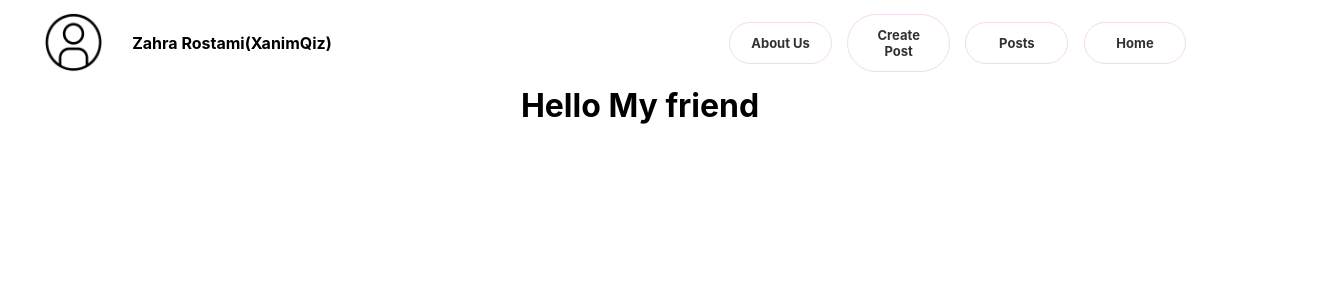
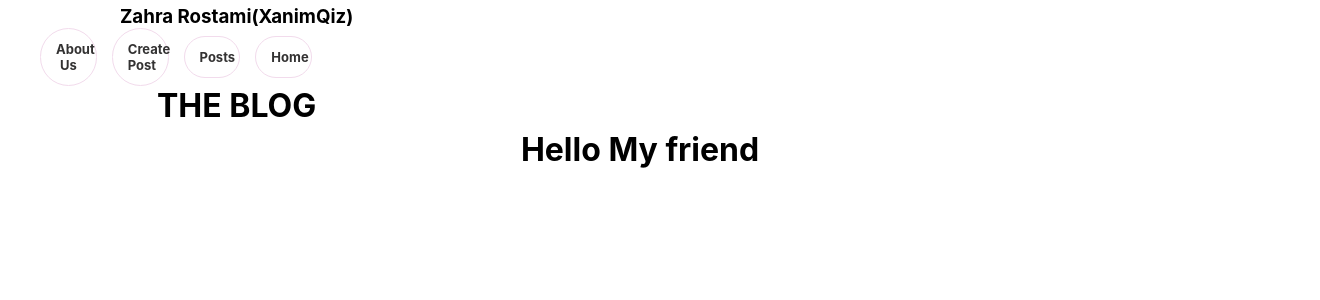
Before and after one commit to zahraRostami1999/blog-app, a React (Create React App) app: page / in a window 1280 px wide. Shown: the top 300 px of the page, 1320 px wide, since content can reach past the window. Built offline with nearby package versions, Linux system fonts and the light colour scheme.

Commit message:
edit Header component: add new sections

```diff
--- a/src/Components/header/Header.jsx
+++ b/src/Components/header/Header.jsx
@@ -1,33 +1,35 @@
 import styled from "./header.module.css";
 import logo from "./../../assets/image/profile.png";
 import { Link } from "react-router-dom";
+import { Fragment } from "react";
 
 function Header(props) {
   return (
-    <header className={styled.header}>
+    <>
       <div className={styled.container}>
-        <div className={styled.logoContainer}>
-          <div className={styled.logoImg}>
-            <img src={logo} alt="logo" />
-          </div>
-          <div className={styled.logoTitle}>
-            <h4>{props.blogName}</h4>
-            <div className={styled.blogTitleWrapper}>
-              <h1>{styled.blogTitle}</h1>
+        <div className={styled.headerContainer}>
+          <div className={styled.firstRow}>
+            <div className={styled.headerName}>
+              <h3>{props.blogName}</h3>
+            </div>
+            <div className={styled.navbarContainer}>
+              <div className={styled.navbar}>
+                <Link to="/">Home</Link>
+                <Link to="/Posts">Posts</Link>
+                <Link to="/Create-Post">Create Post</Link>
+                <Link to="/about">About Us</Link>
+              </div>
             </div>
           </div>
-        </div>
-
-        <div className={styled.navbarContainer}>
-          <div className={styled.navbar}>
-            <Link to="/">Home</Link>
-            <Link to="/Posts">Posts</Link>
-            <Link to="/Create-Post">Create Post</Link>
-            <Link to="/about">About Us</Link>
+          <div className={styled.secundRow}>
+            <div className={styled.blogTitleWrapper}>
+            <h1>{props.blogTitle}</h1>
+          </div>
           </div>
         </div>
       </div>
-    </header>
+    </>
+
   );
 }
 
```
